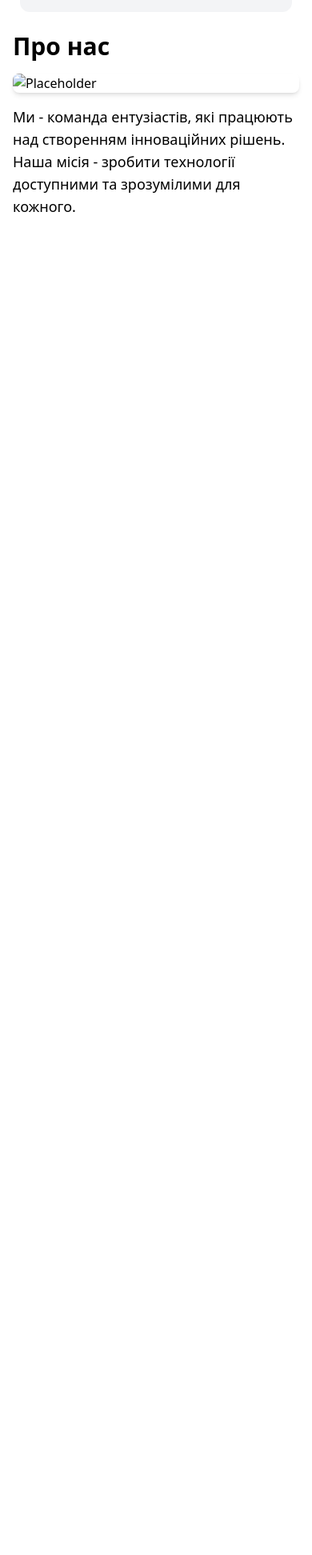
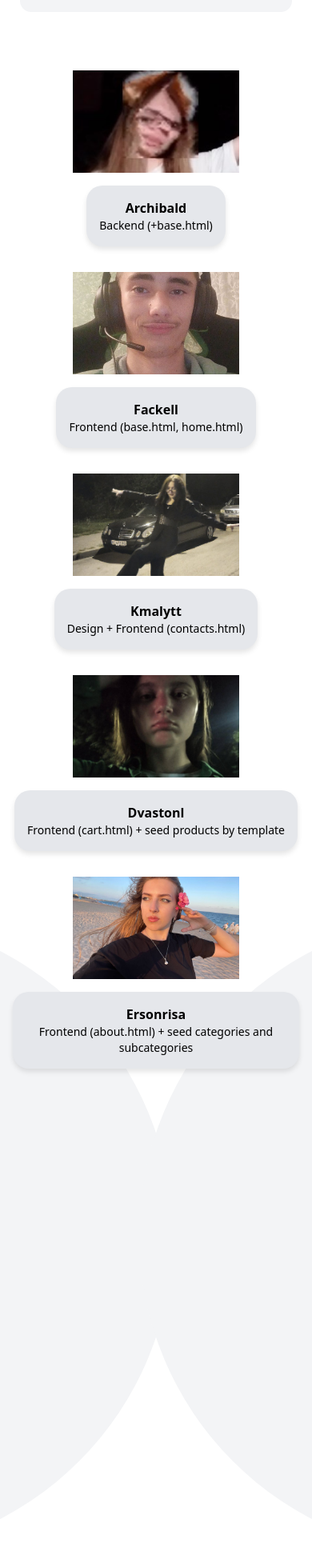
Before and after one commit to archibaldkami/temporary-group-site, a Flask app: page /about in a window 390 px wide; the page is wider, and only the part inside the window is pictured. Shown: the part 73-2017 px from the top of that part at 80% size. Before the commit the page ends 338 px from the top of that part, so only its background shows below. Run offline with Flask 3, Linux system fonts and the light colour scheme; some libraries are stand-ins or nearby versions.

Commit message:
created about

```diff
--- a/app/templates/about.html
+++ b/app/templates/about.html
@@ -1,18 +1,81 @@
 {% extends "base.html" %}
 
-{% block title %}Про нас{% endblock %}
+{% block title %}Зворотній зв'язок{% endblock %}
 
 {% block content %}
-<h1 class="text-3xl font-bold mb-4">Про нас</h1>
-<div class="grid grid-cols-1 md:grid-cols-2 gap-4">
-    <div>
-        <img src="https://via.placeholder.com/400x300" alt="Placeholder" class="w-full rounded-lg shadow-md">
+<div class="container mx-auto py-12 relative">
+    <!-- Grid для вирівнювання елементів -->
+    <div class="grid grid-cols-1 sm:grid-cols-2 md:grid-cols-3 gap-8 items-center justify-center">
+
+        <!-- Іконка 1 -->
+        <div class="flex flex-col items-center">
+            <div class="w-52 h-32">
+                <img src="../static/images/archibalt.jpg" alt="Archibald Photo" class="w-full h-full object-cover">
+            </div>
+            <div class="mt-4 text-center bg-gray-200 p-4 rounded-xl shadow-md">
+                <p class="font-bold">Archibald</p>
+                <p class="text-sm">Backend (+base.html)</p>
+            </div>
+        </div>
+
+        <!-- Іконка 2 -->
+        <div class="flex flex-col items-center">
+            <div class="w-52 h-32">
+                <img src="../static/images/fakel.jpg" alt="Fackell Photo" class="w-full h-full object-cover">
+            </div>
+            <div class="mt-4 text-center bg-gray-200 p-4 rounded-xl shadow-md">
+                <p class="font-bold">Fackell</p>
+                <p class="text-sm">Frontend (base.html, home.html)</p>
+            </div>
+        </div>
+
+        <!-- Іконка 3 -->
+        <div class="flex flex-col items-center">
+            <div class="w-52 h-32">
+                <img src="../static/images/kasha.jpg" alt="Kmalytt Photo" class="w-full h-full object-cover">
+            </div>
+            <div class="mt-4 text-center bg-gray-200 p-4 rounded-xl shadow-md">
+                <p class="font-bold">Kmalytt</p>
+                <p class="text-sm">Design + Frontend (contacts.html)</p>
+            </div>
+        </div>
     </div>
-    <div>
-        <p class="text-lg">
-            Ми - команда ентузіастів, які працюють над створенням інноваційних рішень.
-            Наша місія - зробити технології доступними та зрозумілими для кожного.
-        </p>
+
+    <div class="grid grid-cols-1 sm:grid-cols-2 gap-8 mt-8 justify-center">
+        <!-- Іконка 4 -->
+        <div class="flex flex-col items-center">
+            <div class="w-52 h-32">
+                <img src="../static/images/nataxa.jpg" alt="Dvastonl Photo" class="w-full h-full object-cover">
+            </div>
+            <div class="mt-4 text-center bg-gray-200 p-4 rounded-xl shadow-md">
+                <p class="font-bold">Dvastonl</p>
+                <p class="text-sm">Frontend (cart.html) + seed products by template</p>
+            </div>
+        </div>
+
+        <!-- Іконка 5 -->
+        <div class="flex flex-col items-center">
+            <div class="w-52 h-32">
+                <img src="../static/images/sofiichaka.jpg" alt="Ersonrisa Photo" class="w-full h-full object-cover">
+            </div>
+            <div class="mt-4 text-center bg-gray-200 p-4 rounded-xl shadow-md">
+                <p class="font-bold">Ersonrisa</p>
+                <p class="text-sm">Frontend (about.html) + seed categories and subcategories</p>
+            </div>
+        </div>
     </div>
+
+    <!-- Напівкруги -->
+    <div class="absolute bottom-0 left-0 w-[800px] h-[800px] bg-gray-100 rounded-full -translate-x-3/4 translate-y-[70%] -z-10"></div>
+    <div class="absolute bottom-0 right-0 w-[800px] h-[800px] bg-gray-100 rounded-full translate-x-3/4 translate-y-[70%] -z-10"></div>
 </div>
+
+<style>
+    .rounded-xl {
+        border-radius: 20px; /* Закруглення */
+    }
+    .shadow-md {
+        box-shadow: 0 4px 6px rgba(0, 0, 0, 0.1); /* Тінь */
+    }
+</style>
 {% endblock %}
```
Also changed, not shown: app/static/images/archibalt.jpg (added), app/static/images/fakel.jpg (added), app/static/images/kasha.jpg (added), app/static/images/nataxa.jpg (added), app/static/images/sofiichaka.jpg (added), db.sqlite (added).
